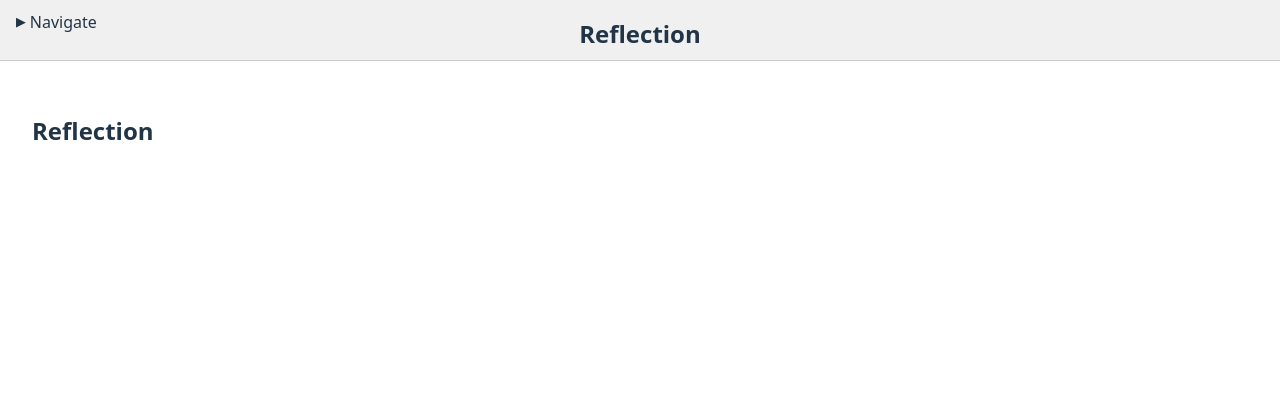
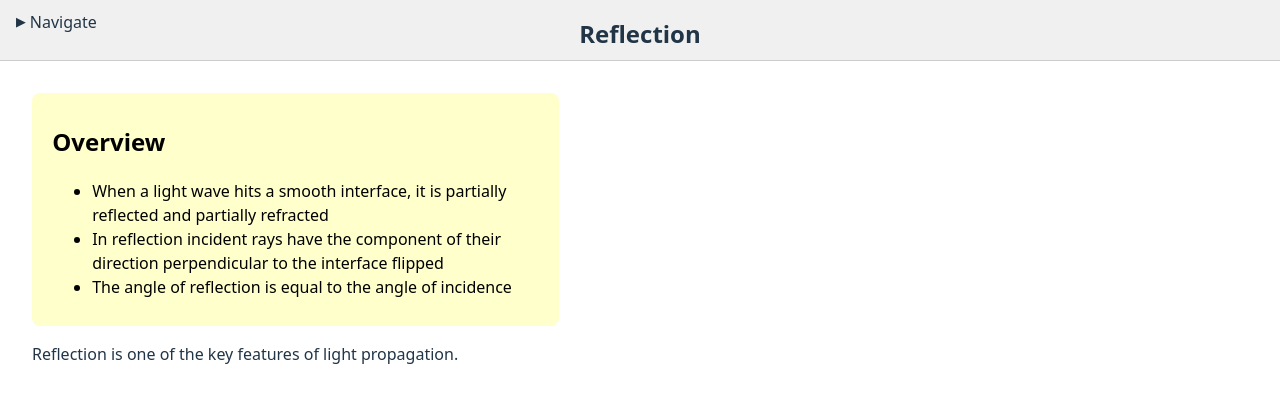
Before and after one commit to LaverBen/Optics-tools, a React (Vite) app: page /reflection in a window 1280 px wide. Shown: the top 402 px of the page. Built offline with nearby package versions, Linux system fonts and the light colour scheme.

Commit message:
Create Overview Element
Also start to fill out Reflection page.

```diff
--- /dev/null
+++ b/src/components/Overview.jsx
@@ -0,0 +1,21 @@
+function Overview({ list }) {
+  return (
+    <div
+      className="overview"
+      style={{
+        color: "rgba(0,0,0,1)",
+        left: "2rem",
+        width: "40%",
+      }}
+    >
+      <h2>Overview</h2>
+      <ul>
+        {list.map((item, index) => (
+          <li key={index}>{item}</li>
+        ))}
+      </ul>
+    </div>
+  );
+}
+
+export default Overview;
--- a/src/index.css
+++ b/src/index.css
@@ -6,6 +6,8 @@
   color-scheme: light dark;
   --color-text: rgba(255, 255, 255, 0.87);
   --color-background: #242424;
+  --color-overview: #ffffcc;
+  --color-overview-hover: #ff0000;
   --color-link: #646cff;
   --color-link-hover: #535bf2;
   --color-button-bg: #1a1a1a;
@@ -145,3 +147,17 @@ details[open] > summary.nav-summary::before {
 .nav-toggle.open::before {
   content: "\25BC";
 }
+
+.overview {
+  border-radius: 8px;
+  border: 1px solid transparent;
+  padding: 0.6em 1.2em;
+  font-size: 1em;
+  font-weight: 500;
+  font-family: inherit;
+  background-color: var(--color-overview);
+  transition: border-color 0.25s;
+}
+.overview:hover {
+  border-color: var(--color-overview-hover);
+}
--- a/src/pages/Reflection/Reflection.jsx
+++ b/src/pages/Reflection/Reflection.jsx
@@ -1,11 +1,19 @@
 import Header from "../../components/Header";
+import Overview from "../../components/Overview";
 
 function Reflection() {
+  const keyInfo = [
+    "When a light wave hits a smooth interface, it is partially reflected and partially refracted",
+    "In reflection incident rays have the component of their direction perpendicular to the interface flipped",
+    "The angle of reflection is equal to the angle of incidence",
+  ];
+
   return (
     <div>
       <Header title="Reflection" />
       <div style={{ padding: "2rem" }}>
-        <h2>Reflection</h2>
+        <Overview list={keyInfo} />
+        <p>Reflection is one of the key features of light propagation.</p>
       </div>
     </div>
   );
```
